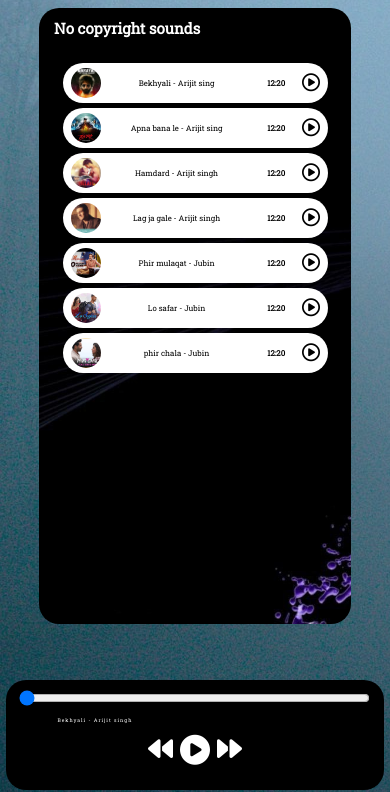
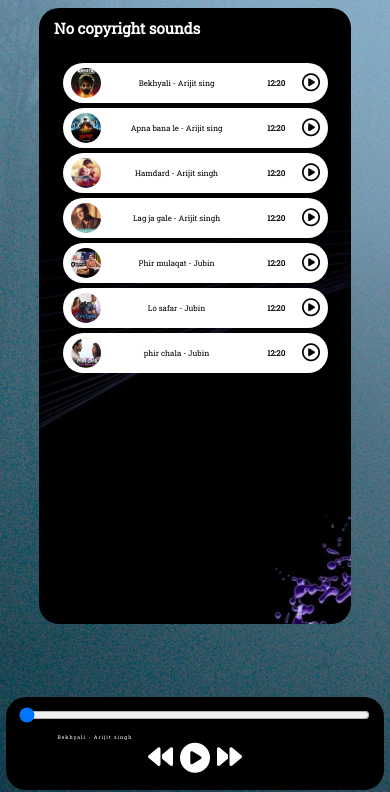
Before and after one commit to Gaurav01212/MusicPlayer, a plain HTML site: page index.html in a window 390 px wide. Shown: the part 52-844 px from the top of the page. Drawn offline with nearby package versions, Linux system fonts and the light colour scheme.

Commit message:
Update style.css
responsive

```diff
--- a/style.css
+++ b/style.css
@@ -296,6 +296,9 @@ img{
         position: absolute;
         left: 55px;
     }
+    .play-status{
+        height: 11vh;
+    }
     #progress-bar{
        margin-top: -13px;
     }
```
